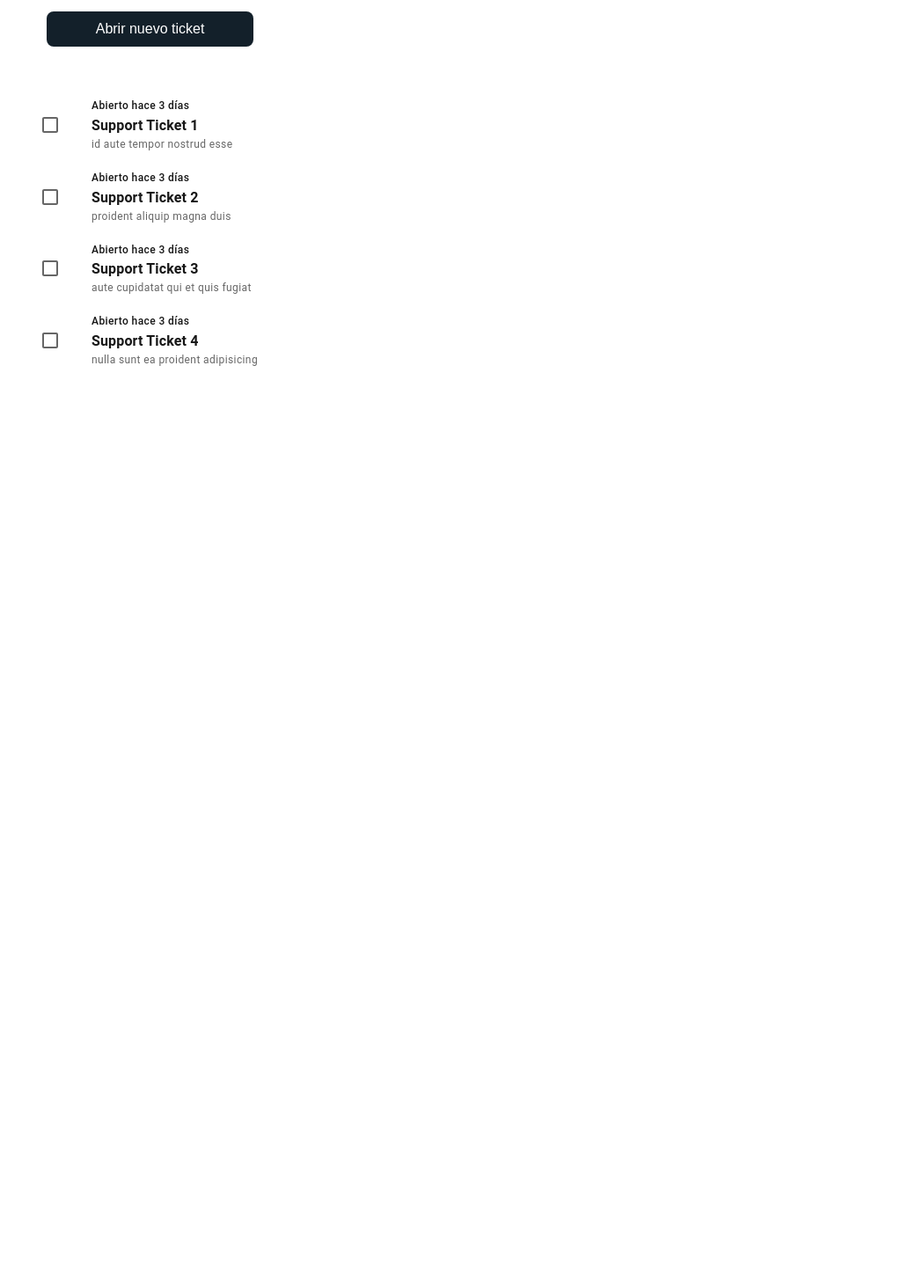
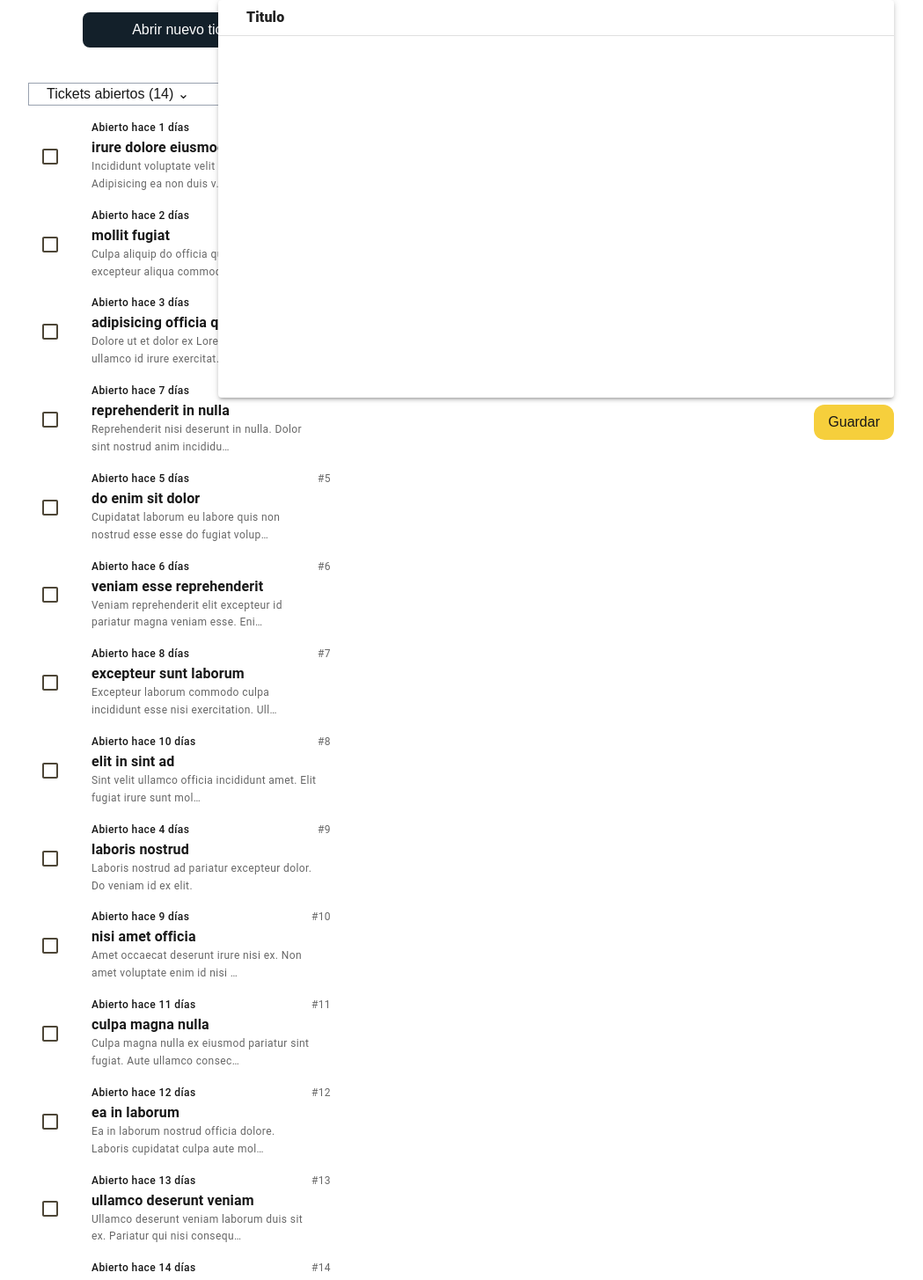
Before and after one commit to Fuerza-Leona/callsight, a Next.js app: page /tickets in a window 1280 px wide. Shown: the part 280-1735 px from the top of the page at 88% size, without its empty margins (224-1273 px from the left). Before the commit the page ends 800 px from the top, so only its background shows below. Built offline with nearby package versions, Linux system fonts and the light colour scheme; no server answers.

Commit message:
feat: tickets page

```diff
--- a/src/app/(tickets)/tickets/page.tsx
+++ b/src/app/(tickets)/tickets/page.tsx
@@ -1,34 +1,183 @@
-import SelectableCheckboxList from '@/components/SelectableCheckboxList'
-import React from 'react'
+'use client';
+import MultilineTextFields from '@/components/MultilineTextFields';
+import SelectableCheckboxList from '@/components/SelectableCheckboxList';
+import React, { useEffect, useState } from 'react';
 
 const Tickets = () => {
+  const [textFieldHeight, setTextFieldHeight] = useState(500);
+
+  useEffect(() => {
+    const handleScroll = () => {
+      const maxScroll = 500;
+      const scrollY = window.scrollY;
+      const newHeight = 500 + Math.min(200, (scrollY / maxScroll) * 200); // max 700
+      setTextFieldHeight(newHeight);
+    };
+
+    window.addEventListener('scroll', handleScroll);
+    return () => window.removeEventListener('scroll', handleScroll);
+  }, []);
   const ticketItems = [
-    { id: 1, label: 'Support Ticket 1', daysOpen: 3, text: "id aute tempor nostrud esse" },
-    { id: 2, label: 'Support Ticket 2', daysOpen: 3, text: "proident aliquip magna duis" },
-    { id: 5, label: 'Support Ticket 3', daysOpen: 3, text: "aute cupidatat qui et quis fugiat" },
-    { id: 3, label: 'Support Ticket 4', daysOpen: 3, text: "nulla sunt ea proident adipisicing" },
+    {
+      id: 1,
+      label: 'irure dolore eiusmod',
+      daysOpen: 1,
+      text: 'Incididunt voluptate velit nostrud pariatur. Adipisicing ea non duis velit officia mollit non est cillum nisi mollit aliqua ex. Quis eiusmod tempor duis nisi. Aliqua nulla ullamco mollit id mollit ad fugiat.',
+    },
+    {
+      id: 2,
+      label: 'mollit fugiat',
+      daysOpen: 2,
+      text: 'Culpa aliquip do officia quis consequat excepteur aliqua commodo adipisicing eiusmod dolore non voluptate et.',
+    },
+    {
+      id: 5,
+      label: 'do enim sit dolor',
+      daysOpen: 5,
+      text: 'Cupidatat laborum eu labore quis non nostrud esse esse do fugiat voluptate. Ipsum consectetur nulla aliquip deserunt cillum. Sit ut Lorem sunt do. Qui in est exercitation irure amet. Id sunt et nisi nisi duis occaecat aliquip enim do incididunt consectetur sit duis cillum.',
+    },
+    {
+      id: 3,
+      label: 'adipisicing officia quis',
+      daysOpen: 3,
+      text: 'Dolore ut et dolor ex Lorem cupidatat irure ullamco id irure exercitation. Irure dolor laborum sint non laborum aliquip.',
+    },
+    {
+      id: 7,
+      label: 'excepteur sunt laborum',
+      daysOpen: 8,
+      text: 'Excepteur laborum commodo culpa incididunt esse nisi exercitation. Ullamco cillum ex ut voluptate mollit.',
+    },
+    {
+      id: 6,
+      label: 'veniam esse reprehenderit',
+      daysOpen: 6,
+      text: 'Veniam reprehenderit elit excepteur id pariatur magna veniam esse. Enim veniam nulla deserunt occaecat.',
+    },
+    {
+      id: 9,
+      label: 'laboris nostrud',
+      daysOpen: 4,
+      text: 'Laboris nostrud ad pariatur excepteur dolor. Do veniam id ex elit.',
+    },
+    {
+      id: 10,
+      label: 'nisi amet officia',
+      daysOpen: 9,
+      text: 'Amet occaecat deserunt irure nisi ex. Non amet voluptate enim id nisi sint officia deserunt.',
+    },
+    {
+      id: 4,
+      label: 'reprehenderit in nulla',
+      daysOpen: 7,
+      text: 'Reprehenderit nisi deserunt in nulla. Dolor sint nostrud anim incididunt est ullamco.',
+    },
+    {
+      id: 8,
+      label: 'elit in sint ad',
+      daysOpen: 10,
+      text: 'Sint velit ullamco officia incididunt amet. Elit fugiat irure sunt mollit in.',
+    },
+    {
+      id: 11,
+      label: 'culpa magna nulla',
+      daysOpen: 11,
+      text: 'Culpa magna nulla ex eiusmod pariatur sint fugiat. Aute ullamco consectetur qui enim est.',
+    },
+    {
+      id: 12,
+      label: 'ea in laborum',
+      daysOpen: 12,
+      text: 'Ea in laborum nostrud officia dolore. Laboris cupidatat culpa aute mollit.',
+    },
+    {
+      id: 13,
+      label: 'ullamco deserunt veniam',
+      daysOpen: 13,
+      text: 'Ullamco deserunt veniam laborum duis sit ex. Pariatur qui nisi consequat id sint ad nulla.',
+    },
+    {
+      id: 14,
+      label: 'proident amet do',
+      daysOpen: 14,
+      text: 'Proident amet do laborum aliqua pariatur laborum. Sint ad in ex sint amet veniam.',
+    },
+    {
+      id: 15,
+      label: 'adipisicing veniam',
+      daysOpen: 15,
+      text: 'Adipisicing veniam cillum est exercitation esse. Ad occaecat irure eiusmod do exercitation.',
+    },
+    {
+      id: 16,
+      label: 'incididunt excepteur',
+      daysOpen: 16,
+      text: 'Incididunt excepteur tempor laboris aliqua labore fugiat mollit. Duis veniam cupidatat sint incididunt laborum.',
+    },
+    {
+      id: 17,
+      label: 'occaecat sint cupidatat',
+      daysOpen: 17,
+      text: 'Occaecat sint cupidatat ad esse. Consequat anim minim culpa sint aliqua incididunt.',
+    },
+    {
+      id: 18,
+      label: 'dolore aute nulla',
+      daysOpen: 18,
+      text: 'Dolore aute nulla fugiat deserunt. Laborum sint dolor sint occaecat ex ad voluptate sunt.',
+    },
+    {
+      id: 19,
+      label: 'anim eiusmod ad',
+      daysOpen: 19,
+      text: 'Anim eiusmod ad duis commodo ad fugiat nulla exercitation dolore. Veniam nisi labore mollit.',
+    },
+    {
+      id: 20,
+      label: 'amet minim ullamco',
+      daysOpen: 20,
+      text: 'Amet minim ullamco dolor reprehenderit eiusmod laboris. Magna reprehenderit dolor duis occaecat incididunt velit laborum pariatur.',
+    },
   ];
 
   return (
-    <div className="md:relative absolute w-full min-h-screen flex flex-col justify-center lg:pl-[256px] pt-[140px] md:pt-28 lg:pt-[65px]">
-        <div className="w-full text-start">
-          <div className="text-white text-4xl text-start">
-            <p className="bg-[#13202A] rounded-2xl mx-20 p-8">Proyecto 1</p>
-          </div>
+    <div className="relative w-full min-h-screen flex flex-col lg:pl-[256px] pt-[140px] md:pt-28 lg:pt-[150px]">
+      <div className="w-full text-start">
+        <div className="text-white text-4xl text-start">
+          <p className="bg-[#13202A] rounded-2xl mx-20 p-8">Proyecto 1</p>
+        </div>
       </div>
-      <div className='w-full flex'>
-        <div className='flex flex-col justify-center text-center items-center'>
-          <button className='bg-[#13202A] rounded-lg text-white py-2 px-14 my-10'>
+      <div className="w-full flex justify-between">
+        <div className="flex flex-col justify-center items-center">
+          <button className="bg-[#13202A] rounded-lg text-white py-2 px-14 my-10 hover:cursor-pointer">
             Abrir nuevo ticket
           </button>
-          <SelectableCheckboxList items={ticketItems} />
+          <div className="flex border-gray-400 border w-full justify-between px-5">
+            <button className="">Tickets abiertos (14) ⌄</button>
+            <button className="">Orden ⌄</button>
+          </div>
+          <SelectableCheckboxList
+            items={[...ticketItems].sort((a, b) => a.id - b.id)}
+          />
         </div>
-        <div className='flex flex-col'>
-
+        <div
+          className="flex flex-col justify-end items-center w-[53rem] fixed bottom-5 right-0"
+          style={{
+            height: `${textFieldHeight}px`,
+            transition: 'height 0.15s ease-in-out',
+          }}
+        >
+          <MultilineTextFields
+            label="Titulo"
+            sx={{ width: 'calc(100% - 5rem)', height: '100%' }}
+          />
+          <button className="ml-auto bg-[#F6CF3C] rounded-xl px-4 py-2 mr-10 mt-2 hover:cursor-pointer">
+            Guardar
+          </button>
         </div>
       </div>
     </div>
-  )
-}
+  );
+};
 
-export default Tickets
+export default Tickets;
--- /dev/null
+++ b/src/components/MultilineTextFields.tsx
@@ -0,0 +1,51 @@
+'use client';
+import * as React from 'react';
+import Box from '@mui/material/Box';
+import Paper from '@mui/material/Paper';
+import Typography from '@mui/material/Typography';
+import { SxProps, Theme } from '@mui/material/styles';
+import { Divider } from '@mui/material';
+
+type Props = {
+  label: string;
+  defaultValue?: string;
+  sx?: SxProps<Theme>;
+};
+
+export default function MultilineMessageArea({
+  label,
+  defaultValue,
+  sx,
+}: Props) {
+  return (
+    <Paper
+      elevation={3}
+      sx={{ p: 0, ...sx, display: 'flex', flexDirection: 'column' }}
+    >
+      <Typography variant="body1" fontWeight={800} sx={{ my: 1, ml: '2rem' }}>
+        {label}
+      </Typography>
+      <Divider />
+      <Box sx={{ flexGrow: 1 }}>
+        <textarea
+          defaultValue={defaultValue}
+          autoCapitalize="on"
+          autoCorrect="on"
+          style={{
+            marginLeft: '2rem',
+            marginTop: '2rem',
+            width: '100%',
+            height: '100%',
+            resize: 'none',
+            border: 'none',
+            outline: 'none',
+            padding: '0',
+            fontSize: '0.9rem',
+            fontFamily: 'inherit',
+            backgroundColor: 'transparent',
+          }}
+        />
+      </Box>
+    </Paper>
+  );
+}
--- a/src/components/SelectableCheckboxList.tsx
+++ b/src/components/SelectableCheckboxList.tsx
@@ -1,4 +1,4 @@
-'use client'
+'use client';
 import * as React from 'react';
 import Box from '@mui/material/Box';
 import List from '@mui/material/List';
@@ -48,10 +48,7 @@ export default function SelectableCheckboxList({ items }: Props) {
           const labelId = `checkbox-list-label-${item.id}`;
 
           return (
-            <ListItem
-              key={item.id}
-              disablePadding
-            >
+            <ListItem key={item.id} disablePadding>
               <ListItemButton
                 selected={selectedIndex === index}
                 onClick={() => handleSelect(index)}
@@ -81,31 +78,49 @@ export default function SelectableCheckboxList({ items }: Props) {
                       },
                     }}
                     sx={{
-                      color: '',
+                      color: '#4D4637',
                       '&.Mui-checked': {
                         color: '#4D4637',
                       },
                     }}
                   />
                 </ListItemIcon>
-                <div className="flex flex-col">
-                  <ListItemText
-                    id={labelId}
-                    primary={
-                      <>
+
+                <ListItemText
+                  id={labelId}
+                  primary={
+                    <div className="flex justify-between items-start w-full">
+                      <div className="flex flex-col">
                         <Typography variant="caption" fontWeight={500}>
                           {`Abierto hace ${item.daysOpen} días`}
                         </Typography>
-                        <Typography variant="body1" fontWeight={700} component="div">
+                        <Typography
+                          variant="body1"
+                          fontWeight={700}
+                          component="div"
+                        >
                           {item.label}
                         </Typography>
-                        <Typography variant="caption" color="text.secondary" component="div">
-                          {item.text}
+                        <Typography
+                          variant="caption"
+                          color="text.secondary"
+                          component="div"
+                        >
+                          {item.text.length > 70
+                            ? `${item.text.slice(0, 70)}…`
+                            : item.text}
                         </Typography>
-                      </>
-                    }
-                  />
-                </div>
+                      </div>
+                      <Typography
+                        variant="caption"
+                        color="text.secondary"
+                        component="div"
+                      >
+                        {`#${item.id}`}
+                      </Typography>
+                    </div>
+                  }
+                />
               </ListItemButton>
             </ListItem>
           );
--- a/src/middleware.ts
+++ b/src/middleware.ts
@@ -10,6 +10,7 @@ export function middleware(request: NextRequest) {
     '/calls/dashboard',
     '/calls/upload',
     '/calls/detail',
+    '/tickets',
   ];
 
   // If trying to access a protected route without user_info cookie, redirect to login
```
